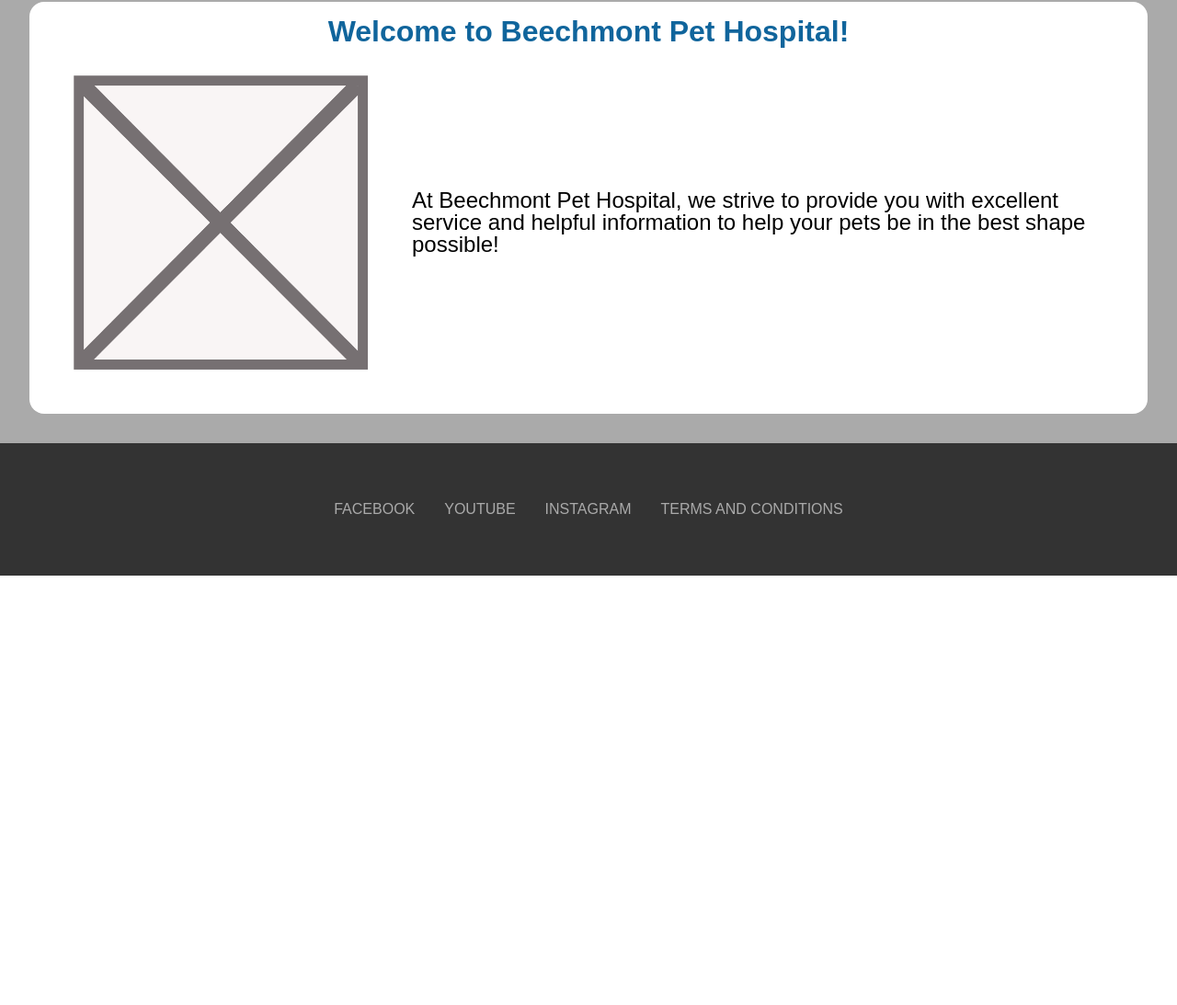
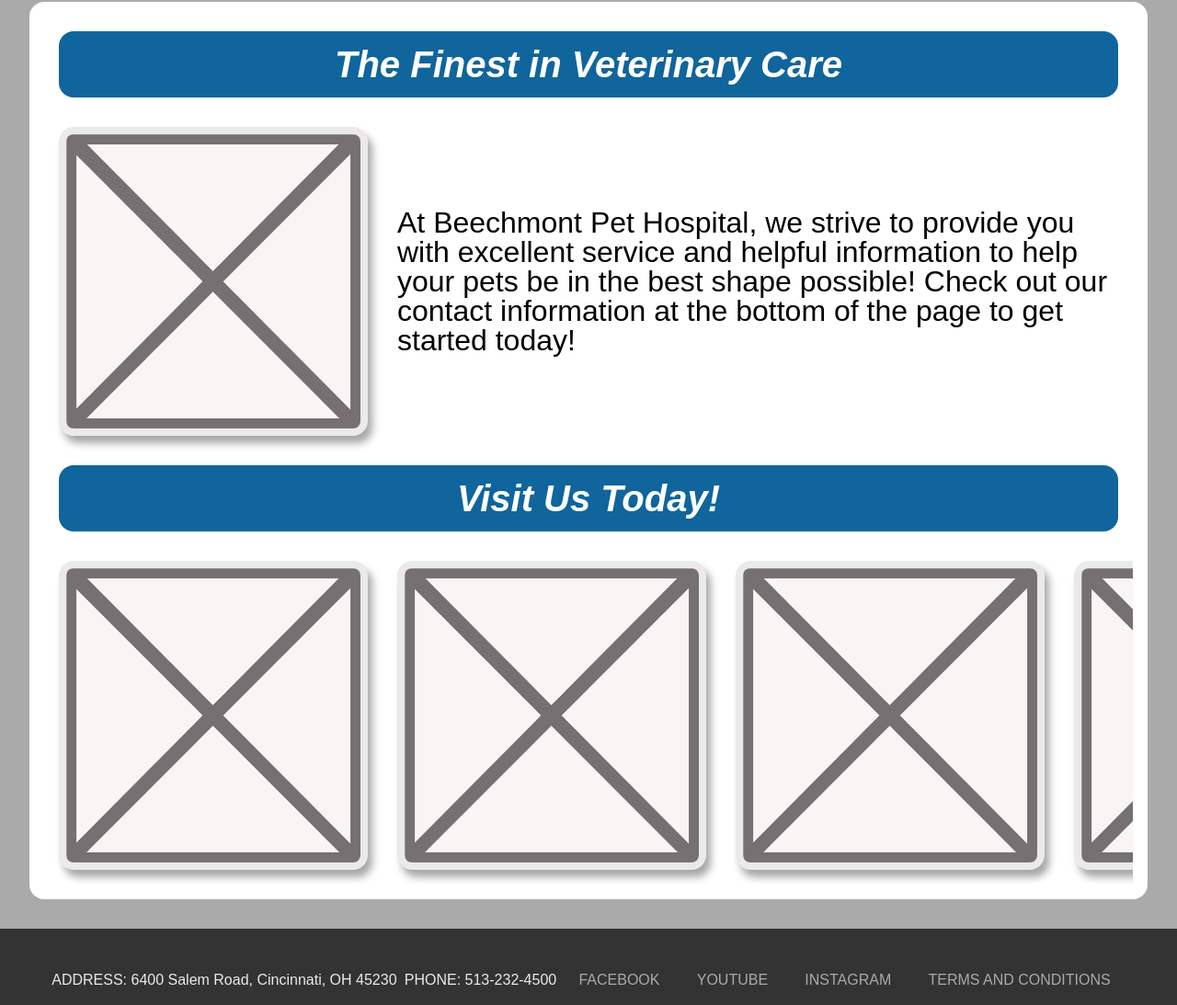
Before and after one commit to car-kow/Web-Design-II-Final-Project, a plain HTML site: page kowalak_fp/index.html in a window 1280 px wide. Shown: the part 174-1267 px from the top of the page at 92% size. Before the commit the page ends 800 px from the top, so only its background shows below. Drawn offline with Linux system fonts and the light colour scheme.

Commit message:
Rough Draft 1 - Homepage
Added an image gallery, gave the headers a background color border, added borders and box shadows to images, adjusted the font sizes, added contact information to the footer.

```diff
--- a/kowalak_fp/index.html
+++ b/kowalak_fp/index.html
@@ -24,16 +24,27 @@
 
         <main>
             <div class="page-content">
-                <h1>Welcome to Beechmont Pet Hospital!</h1>
+                <h1>The Finest in Veterinary Care</h1>
                     <div class="content-row">
                         <img src="images/placeholder-image.png" alt="Placeholder">
-                        <p>At Beechmont Pet Hospital, we strive to provide you with excellent service and helpful information to help your pets be in the best shape possible!</p>
+                        <p>At Beechmont Pet Hospital, we strive to provide you with excellent service and helpful information to help your pets be in the best shape possible! Check out our contact information at the bottom of the page to get started today!</p>
+                    </div>
+                <h1>Visit Us Today!</h1>
+                    <div class="img-gallery">
+                        <img src="images/placeholder-image.png" alt="">
+                        <img src="images/placeholder-image.png" alt="">
+                        <img src="images/placeholder-image.png" alt="">
+                        <img src="images/placeholder-image.png" alt="">
+                        <img src="images/placeholder-image.png" alt="">
                     </div>
             </div>
+
+
         </main>
-
         <footer>
             <ul>
+                <li>ADDRESS: 6400 Salem Road, Cincinnati, OH 45230</li>
+                <li>PHONE: 513-232-4500</li>
                 <li><a href="https://www.facebook.com/beechmontpethospital/">Facebook</a></li>
                 <li><a href="https://www.youtube.com/channel/UCKQ34AqK9I1jrZKWf8Cz7PA">YouTube</a></li>
                 <li><a href="https://www.instagram.com/beechmontpethospital/?hl=en">Instagram</a></li>
--- a/kowalak_fp/styles.css
+++ b/kowalak_fp/styles.css
@@ -4,6 +4,8 @@
     font-family: Arial, Helvetica, sans-serif;
 }
 
+/* HEADER AND NAVIGATION BAR
+==========================================================*/
 header {
     background-color: white;
     display: flex;
@@ -37,17 +39,26 @@
     color: #10659C;
 }
 
+/* MAIN STYLING FOR ALL PAGES
+==========================================================*/
 main {
     padding: 1rem;
     background-color: #AAAAAA;
 }
 
 main h1 {
-    color: #10659C;
-    font-size: 200%;
+    color: white;
+    background-color: #10659C;
+    font-size: 250%;
     text-align: center;
+    font-style: italic;
+    margin: 1rem;
+    padding: 1rem;
+    border-radius: 1rem;
 }
 
+/* FOOTER
+==========================================================*/
 footer {
     clear: both;
     text-align: center;
@@ -59,16 +70,16 @@
 footer ul {
     list-style-type: none;
     display: flex;
+    flex-direction: row;
     flex-wrap: wrap;
     margin: 1rem;
     padding: 1rem;
-    justify-content: center;
+    justify-content: space-evenly;
 }
 
 footer a {
     padding: 1rem;
     text-transform: uppercase;
-    display: block;
     color: #AAAAAA;
     text-decoration: none;
 }
@@ -77,6 +88,8 @@
     color: #EAEAEA;
 }
 
+/* HOMEPAGE CONTENT
+==========================================================*/
 .page-content {
     background-color: white;
     padding: 1rem;
@@ -93,11 +106,35 @@
 .content-row img {
     width: 20rem;
     height: 100%;
-    padding: 2rem;
+    padding: .5rem;
+    margin: 1rem;
+    background-color: #EAEAEA;
+    border-radius: 1rem;
+    box-shadow: 5px 8px 8px rgba(0, 0, 0, 0.350);
 }
 
 .content-row p {
     margin: 1rem;
     text-align: left;
-    font-size: 150%;
+    font-size: 200%;
 }
+
+.img-gallery {
+    display: flex;
+    flex-direction: row;
+    flex-wrap: nowrap;
+    overflow-x: auto;
+    align-items: center;
+    justify-content: space-evenly;
+    max-width: 100%;
+}
+
+.img-gallery img {
+    width: 20rem;
+    height: 100%;
+    padding: .5rem;
+    margin: 1rem;
+    background-color: #EAEAEA;
+    border-radius: 1rem;
+    box-shadow: 5px 8px 8px rgba(0, 0, 0, 0.350);
+}
```
